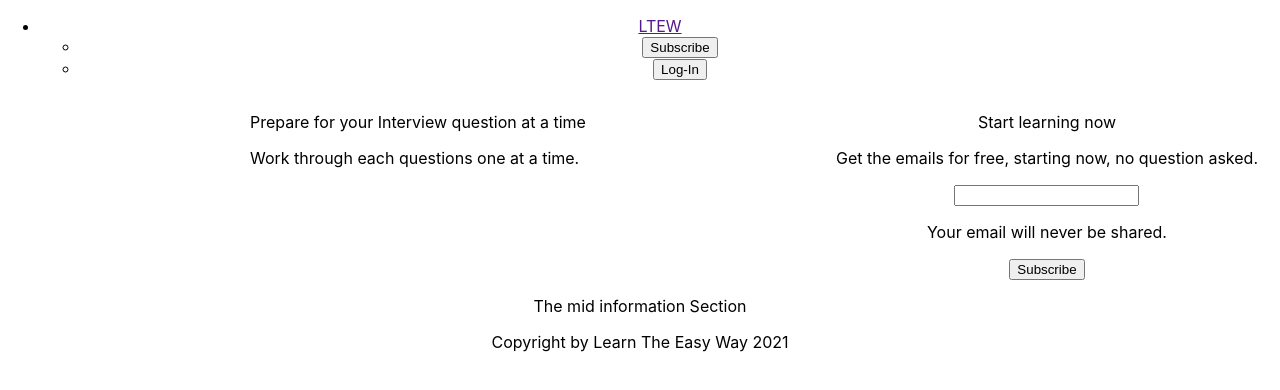
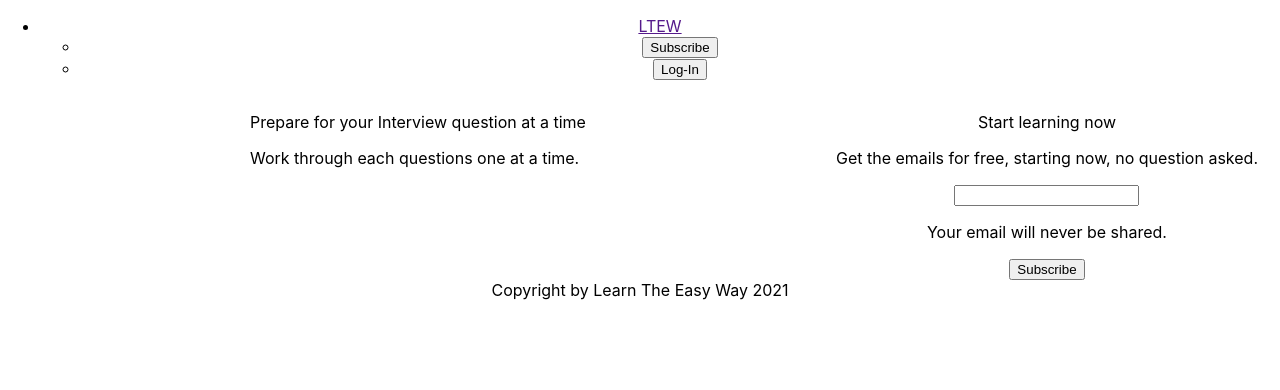
Before and after one commit to mohinishlokesh96/learntheeasyway, a React (Create React App) app in the folder learntheeasyway/: page / in a window 1280 px wide. Shown: the top 390 px of the page. Built offline with nearby package versions, Linux system fonts and the light colour scheme.

Commit message:
Updated the mid infosection

```diff
--- /dev/null
+++ b/learntheeasyway/src/components/HomePage/MidInfoSection/MidInfoSection.css
@@ -0,0 +1,4 @@
+.midInfoSection{
+    display:flex;
+    flex-direction: column;
+}
--- a/learntheeasyway/src/components/HomePage/MidInfoSection/MidInfoSection.tsx
+++ b/learntheeasyway/src/components/HomePage/MidInfoSection/MidInfoSection.tsx
@@ -1,7 +1,10 @@
 const MidInfoSection = ()=>{
     return (
         <div>
-            <p>The mid information Section</p>
+            <div className="midInfoSection">
+                <div className="midInfoSectionImage"></div>
+                <div className="midInfoSectionInformation"></div>
+            </div>
         </div>
     )
 }
--- a/learntheeasyway/src/components/MainPage/MainPage.tsx
+++ b/learntheeasyway/src/components/MainPage/MainPage.tsx
@@ -1,6 +1,7 @@
 const MainPage =()=>{
     return (
-        <div></div>
+        <div>
+        </div>
     )
 }
 export default MainPage
```
